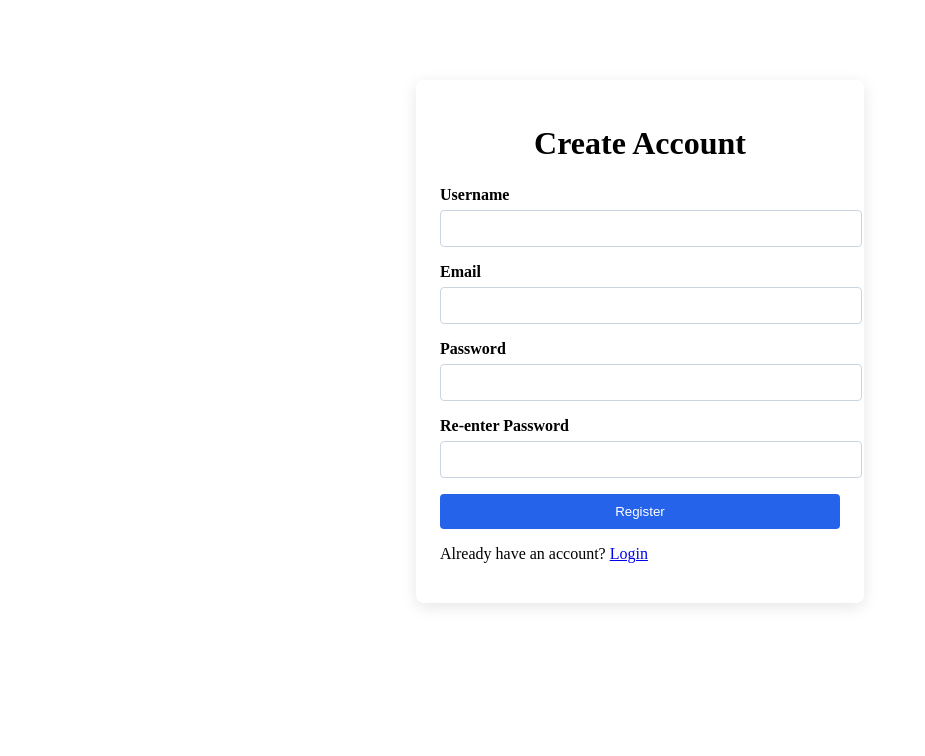
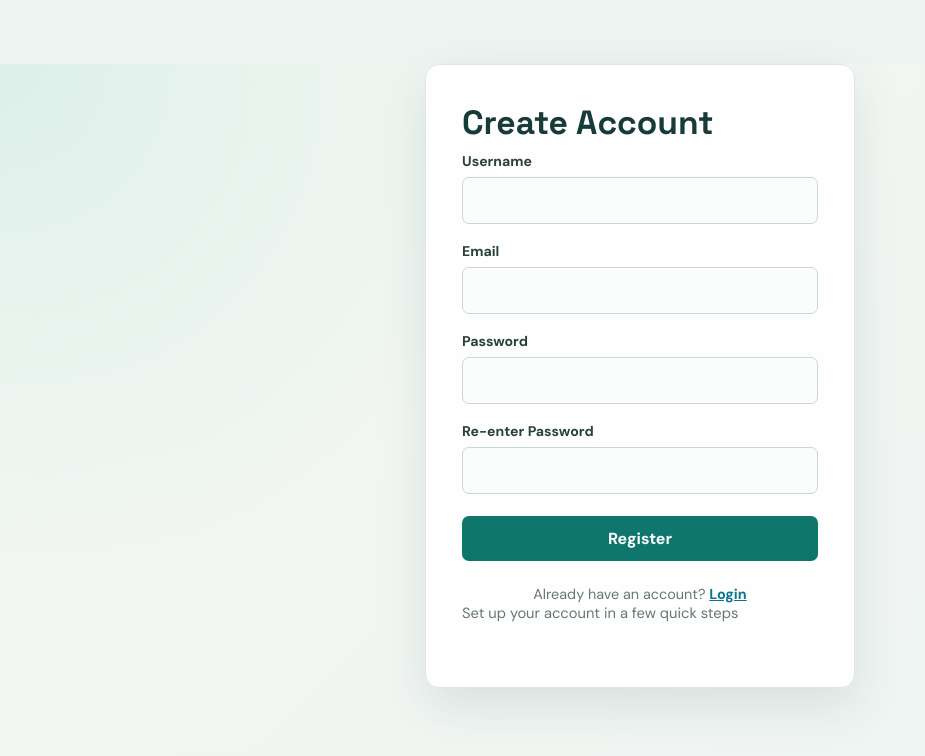
Before and after one commit to Abhey518/task-management-application, a React app in the folder frontend/: page /register in a window 1280 px wide. Shown: the top 756 px of the page, without its empty margins (0-925 px from the left). Built offline with nearby package versions, Linux system fonts and the light colour scheme; no server answers; the HTML template or start-up script is replaced by a standard one.

Commit message:
feat: enhance UI components with improved styling and layout adjustments

```diff
--- a/frontend/src/components/TaskCard.jsx
+++ b/frontend/src/components/TaskCard.jsx
@@ -11,11 +11,11 @@ function TaskCard ({task, onDelete, onUpdate}) {
 
             <div className="task-card-actions">
 
-                <button onClick={() => onDelete(task._id)}>
+                <button className="btn-delete" type="button" onClick={() => onDelete(task._id)}>
                     Delete
                 </button>
 
-                <button onClick={() => onUpdate(task)}>
+                <button className="btn-edit" type="button" onClick={() => onUpdate(task)}>
                     Edit
                 </button>
 
--- a/frontend/src/css/Login.css
+++ b/frontend/src/css/Login.css
@@ -1,47 +1,94 @@
 .login-container {
-    width: min(90%, 400px);
-    margin: 80px auto;
-    padding: 24px;
-    background: #ffffff;
-    border-radius: 8px;
-    box-shadow: 0 4px 16px rgb(0 0 0 / 10%);
+    width: min(calc(100% - 32px), 430px);
+    margin: clamp(40px, 12vh, 112px) auto;
+    padding: 36px;
+    background: rgb(255 255 255 / 92%);
+    border: 1px solid #dce8e4;
+    border-radius: 14px;
+    box-shadow: 0 18px 50px rgb(37 70 64 / 12%);
 }
 
 .login-container h1 {
-    margin-bottom: 24px;
+    margin: 0 0 8px;
+    color: #173b38;
+    font-family: "Space Grotesk", "Trebuchet MS", sans-serif;
+    font-size: clamp(1.7rem, 4vw, 2.1rem);
+    letter-spacing: 0;
+}
+
+.login-container::after {
+    display: block;
+    margin: 0 0 28px;
+    color: #667875;
+    content: "Sign in to continue to your workspace";
+    font-size: 0.92rem;
+}
+
+.auth-form .form-group {
+    margin-bottom: 18px;
+}
+
+.auth-form label {
+    display: block;
+    margin-bottom: 7px;
+    color: #29413d;
+    font-size: 0.88rem;
+    font-weight: 700;
+}
+
+.auth-form input {
+    width: 100%;
+    padding: 12px 13px;
+    color: #17212b;
+    background: #fbfdfc;
+    border: 1px solid #c7d8d3;
+    border-radius: 7px;
+    transition: border-color 0.2s ease, box-shadow 0.2s ease;
+}
+
+.auth-form input::placeholder {
+    color: #9aa9a5;
+}
+
+.auth-form input:focus {
+    border-color: #0e7490;
+    box-shadow: 0 0 0 3px rgb(14 116 144 / 12%);
+    outline: none;
+}
+
+.login-container .primary-button {
+    width: 100%;
+    margin-top: 4px;
+    padding: 12px 16px;
+    border: 0;
+    border-radius: 7px;
+    color: #ffffff;
+    background: #0f766e;
+    cursor: pointer;
+    font-weight: 700;
+    transition: background 0.2s ease, transform 0.2s ease;
+}
+
+.login-container .primary-button:hover:not(:disabled) {
+    background: #115e59;
+    transform: translateY(-1px);
+}
+
+.login-container .primary-button:disabled {
+    opacity: 0.6;
+    cursor: not-allowed;
+}
+
+.auth-switch {
+    margin: 24px 0 0;
+    color: #667875;
+    font-size: 0.9rem;
     text-align: center;
 }
 
-.form-group {
-    margin-bottom: 16px;
-}
-
-.form-group label {
-    display: block;
-    margin-bottom: 6px;
-    font-weight: 600;
-}
-
-.form-group input {
-    width: 100%;
-    padding: 10px;
-    border: 1px solid #cbd5e1;
-    border-radius: 4px;
-}
-
-.login-container button {
-    width: 100%;
-    padding: 10px;
-    border: 0;
-    border-radius: 4px;
-    color: #ffffff;
-    background: #2563eb;
-    cursor: pointer;
-}
-
-.login-container button:disabled {
-    opacity: 0.6;
-    cursor: not-allowed;
+.auth-switch a {
+    color: #0e7490;
+    font-weight: 700;
 }
 
 .error-msg {
--- a/frontend/src/css/Register.css
+++ b/frontend/src/css/Register.css
@@ -1,28 +1,87 @@
 .register-container {
-    width: min(90%, 400px);
-    margin: 80px auto;
-    padding: 24px;
-    background: #ffffff;
-    border-radius: 8px;
-    box-shadow: 0 4px 16px rgb(0 0 0 / 10%);
+    width: min(calc(100% - 32px), 430px);
+    margin: clamp(32px, 8vh, 80px) auto;
+    padding: 36px;
+    background: rgb(255 255 255 / 92%);
+    border: 1px solid #dce8e4;
+    border-radius: 14px;
+    box-shadow: 0 18px 50px rgb(37 70 64 / 12%);
 }
 
 .register-container h1 {
-    margin-bottom: 24px;
+    margin: 0 0 8px;
+    color: #173b38;
+    font-family: "Space Grotesk", "Trebuchet MS", sans-serif;
+    font-size: clamp(1.7rem, 4vw, 2.1rem);
+}
+
+.register-container::after {
+    display: block;
+    margin: 0 0 28px;
+    color: #667875;
+    content: "Set up your account in a few quick steps";
+    font-size: 0.92rem;
+}
+
+.register-container .form-group {
+    margin-bottom: 18px;
+}
+
+.register-container label {
+    display: block;
+    margin-bottom: 7px;
+    color: #29413d;
+    font-size: 0.88rem;
+    font-weight: 700;
+}
+
+.register-container input {
+    width: 100%;
+    padding: 12px 13px;
+    color: #17212b;
+    background: #fbfdfc;
+    border: 1px solid #c7d8d3;
+    border-radius: 7px;
+    transition: border-color 0.2s ease, box-shadow 0.2s ease;
+}
+
+.register-container input:focus {
+    border-color: #0e7490;
+    box-shadow: 0 0 0 3px rgb(14 116 144 / 12%);
+    outline: none;
+}
+
+.register-container .primary-button {
+    width: 100%;
+    margin-top: 4px;
+    padding: 12px 16px;
+    border: 0;
+    border-radius: 7px;
+    color: #ffffff;
+    background: #0f766e;
+    cursor: pointer;
+    font-weight: 700;
+    transition: background 0.2s ease, transform 0.2s ease;
+}
+
+.register-container .primary-button:hover:not(:disabled) {
+    background: #115e59;
+    transform: translateY(-1px);
+}
+
+.register-container .primary-button:disabled {
+    opacity: 0.6;
+    cursor: not-allowed;
+}
+
+.register-container .auth-switch {
+    margin: 24px 0 0;
+    color: #667875;
+    font-size: 0.9rem;
     text-align: center;
 }
 
-.register-container button {
-    width: 100%;
-    padding: 10px;
-    border: 0;
-    border-radius: 4px;
-    color: #ffffff;
-    background: #2563eb;
-    cursor: pointer;
+.register-container .auth-switch a {
+    color: #0e7490;
+    font-weight: 700;
 }
-
-.register-container button:disabled {
-    opacity: 0.6;
-    cursor: not-allowed;
-}
--- a/frontend/src/index.css
+++ b/frontend/src/index.css
@@ -0,0 +1,43 @@
+@import url("https://fonts.googleapis.com/css2?family=DM+Sans:wght@400;500;600;700&family=Space+Grotesk:wght@500;600;700&display=swap");
+
+:root {
+	font-family: "DM Sans", "Segoe UI", sans-serif;
+	color: #17212b;
+	background: #edf4f2;
+	font-synthesis: none;
+	text-rendering: optimizeLegibility;
+}
+
+* {
+	box-sizing: border-box;
+}
+
+body {
+	min-width: 320px;
+	min-height: 100vh;
+	margin: 0;
+	background:
+		radial-gradient(circle at top left, rgb(211 236 229 / 70%), transparent 34rem),
+		linear-gradient(135deg, #f6f8f4 0%, #edf4f2 100%);
+}
+
+button,
+input,
+select,
+textarea {
+	font: inherit;
+}
+
+button,
+a {
+	-webkit-tap-highlight-color: transparent;
+}
+
+button:focus-visible,
+a:focus-visible,
+input:focus-visible,
+select:focus-visible,
+textarea:focus-visible {
+	outline: 3px solid rgb(14 116 144 / 28%);
+	outline-offset: 2px;
+}
--- a/frontend/src/pages/Dashboard.jsx
+++ b/frontend/src/pages/Dashboard.jsx
@@ -93,16 +93,18 @@ function Dashboard() {
                     <p> Welcome, {user?.username || "User"} </p>
                 </div>
 
-                <button type="button" onClick={handleLogout}>
+                <div className="dashboard-actions">
+                    <button className="secondary-button" type="button" onClick={handleLogout}>
                         Logout
                     </button>
 
-                <button type="button" onClick={() => {
+                    <button className="primary-button" type="button" onClick={() => {
                         setTaskToEdit(null);
                         setShowModal(true)
                     }}>
                         Create Task
                     </button>
+                </div>
 
             </header>
 
--- a/frontend/src/pages/Login.jsx
+++ b/frontend/src/pages/Login.jsx
@@ -45,7 +45,7 @@ function Login() {
         <main className="login-container">
             <h1> Welcome Back </h1>
 
-            <form onSubmit={handleSubmit}>
+            <form className="auth-form" onSubmit={handleSubmit}>
 
                 <div className="form-group">
 
@@ -82,13 +82,13 @@ function Login() {
 
                 {error && <p className="error-msg">{error}</p>}
 
-                <button type="submit" disabled={loading}>
+                <button className="primary-button" type="submit" disabled={loading}>
                     {loading ? "Logging in..." : "Login"}
                 </button>
 
             </form>
 
-            <p>
+            <p className="auth-switch">
                 Do not have an account?{" "}
                 <Link to="/register">Register</Link>
             </p>
--- a/frontend/src/pages/Register.jsx
+++ b/frontend/src/pages/Register.jsx
@@ -59,7 +59,7 @@ function Register() {
         <main className="register-container">
             <h1> Create Account </h1>
 
-            <form onSubmit={handleSubmit}>
+            <form className="auth-form" onSubmit={handleSubmit}>
 
                 <div className="form-group">
 
@@ -131,13 +131,13 @@ function Register() {
 
                 {error && <p className="error-msg">{error}</p>}
 
-                <button type="submit" disabled={loading}>
+                <button className="primary-button" type="submit" disabled={loading}>
                     {loading ? "Creating account..." : "Register"}
                 </button>
 
             </form>
 
-            <p>
+            <p className="auth-switch">
                 Already have an account? {" "}
                 <Link to="/login">Login</Link>
             </p>
```
Also changed, not shown: frontend/src/components/TaskModal.jsx (+8 -6 lines), frontend/src/css/Dashboard.css (+105 -7 lines), frontend/src/css/components/TaskCard.css (+32 -22 lines), frontend/src/css/components/TaskModal.css (+96 -5 lines). Lines whose indentation alone changed are shown as unchanged.
